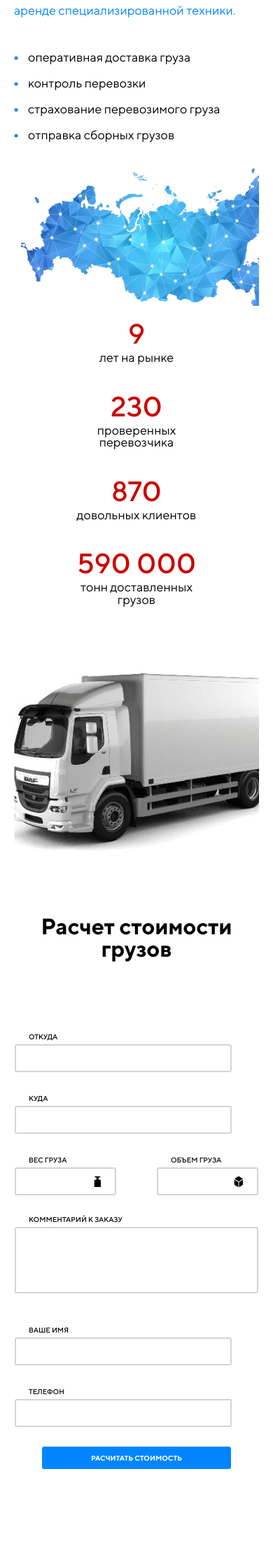
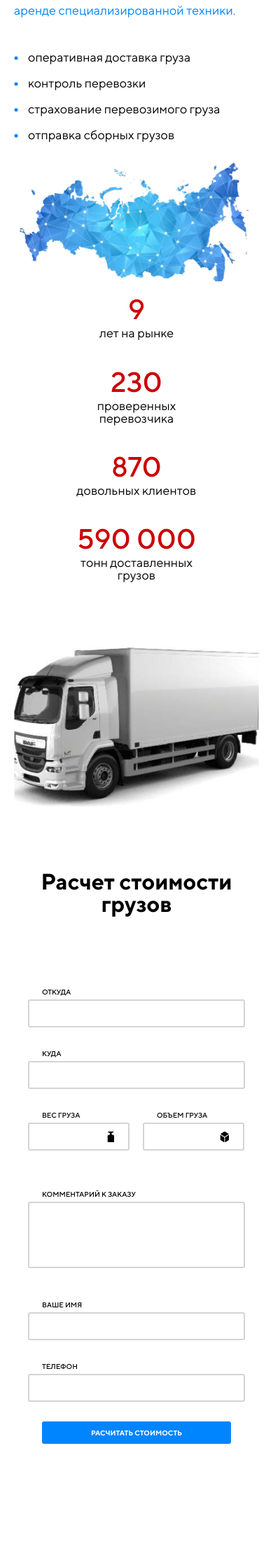
Before and after one commit to Zvermn/autoalyans, a PHP site: page / in a window 390 px wide. Shown: the part 1026-3245 px from the top of the page at 70% size. Run offline with PHP 8.4, Linux system fonts and the light colour scheme; some web fonts are replaced.

Commit message:
поправил адаптив

```diff
--- a/css/media.css
+++ b/css/media.css
@@ -85,14 +85,6 @@
         font-size: 1.12rem;
     }
 
-    .nav{
-        display: flex;
-        flex-flow: column wrap;
-        align-items: center;
-        margin: 0 auto;
-        padding-bottom: unset;
-    }
-
     .header-mail{
         margin-bottom: 20px;
     }
@@ -106,9 +98,9 @@
         box-shadow: unset;
     }
 
-    .weight-wrap {
+    /* .weight-wrap {
         margin-right: auto;
-    }
+    } */
 
     .insurance p{
         max-width: unset;
@@ -129,7 +121,7 @@
     }
 
     .bacground-form{
-        padding: 30px 5px;
+        padding: 30px 0;
         box-shadow: unset;
     }
 
@@ -137,3 +129,45 @@
         padding: 0 10px 0 20px;
     }
 }
+
+@media screen and (max-width: 740px){
+
+    .wrap-form{
+    justify-content: center;
+    padding: 60px;
+    }
+
+    .where-wrap, .from-wrap, .name-wrap, .tel-wrap{
+        margin-right: unset;
+    }
+
+    .form-1 .text-area{
+        flex-basis: 310px;
+    }
+}
+
+@media screen and (max-width: 530px) {
+    .wrap-form{
+        padding: 20px;
+        }
+
+
+}
+
+@media screen and (max-width: 410px) {
+    .wrap-form{
+        padding: unset;
+        }
+
+
+}
+@media screen and (max-width: 620px) {
+    .nav{
+        display: flex;
+flex-flow: column wrap;
+align-items: center;
+margin: 0 auto;
+padding-bottom: unset;
+    }
+
+}
--- a/css/style.css
+++ b/css/style.css
@@ -253,7 +253,7 @@ section {
     box-shadow: 0px 4px 18px rgba(0, 0, 0, 0.3);
     border: 1px solid #ffffff;
     border-radius: 3px;
-    padding: 60px 10px 0 10px ;
+    padding: 60px 20px 0 20px ;
     max-width: 860px;
     width: 100%;
     margin: 0 auto;
@@ -287,12 +287,12 @@ section {
 
 .weight-wrap, .volume-wrap{
     position: relative;
-    flex-basis: 145px;
+    width: fit-content;
+    display: inline-block;
 }
 
 .weight-wrap{
-    margin-right: 20px;
-
+    margin-right: 15px;
 }
 
 .cost-calculation h2{
@@ -304,14 +304,16 @@ section {
 }
 
 .inp-weight, .inp-volume {
-   width: 100%;
+   width: 145px;
 }
 
 .where-wrap, .from-wrap, .name-wrap, .tel-wrap{
     flex-basis: 310px;
-    margin-right: auto;
 }
+.from-wrap, .name-wrap{
+    margin-right: 20px;
 
+}
 
 
 .form-1  div {
@@ -324,7 +326,7 @@ section {
     height: 100%;
    align-content: flex-start;
    margin: 0 auto;
-   max-width: 670px;
+   max-width: 640px;
    width: 100%;
 }
 
@@ -351,6 +353,9 @@ section {
 
 .form-1 input:focus, .form-1 textarea:focus, .send input:focus, .pop-up input:focus {
     border-color: rgba(0, 133, 255, 1);
+}
+.cargo-info-wrap {
+    flex-basis: 310px;
 }
 
 .cargo-wrap {
@@ -602,5 +607,7 @@ footer {
     cursor: pointer;
 }
 
-
+img {
+    width: 100%;
+}
 @import url(/css/media.css);
--- a/index.html
+++ b/index.html
@@ -78,7 +78,7 @@
                 </div>
                 <picture class="white-car">
                     <source srcset="/img/car-1-320.jpg" media="(max-width: 360px)">
-                    <source srcset="/img/car-1-480.jpg" media="(max-width: 480px)  and (min-width: 359px)">
+                    <source srcset="/img/car-1-480.jpg" media="(max-width: 480px)  and (min-width: 361px)">
                     <img src="/img/car-1-1920.jpg" alt="Белая фура">
                 </picture>
             </section>
@@ -95,13 +95,17 @@
                                 <label for="where">Куда</label>
                                 <input type="text" name="where" id="where" class="inp-where">
                             </div>
-                            <div class="weight-wrap">
-                                <label for="weight">Вес груза<div class="icon-inp icon-weight"></div></label>
-                                <input type="text" name="weight" id="weight" class="inp-weight">
-                            </div>
-                            <div class="volume-wrap">
-                                <label for="volume">Объем груза<div class="icon-inp icon-volume"></div></label>
-                                <input type="text" name="volume" id="volume" class="inp-volume">
+                            <div class="cargo-info-wrap">
+                                <div class="weight-wrap">
+                                    <label for="weight">Вес груза</label>
+                                    <input type="text" name="weight" id="weight" class="inp-weight">
+                                    <div class="icon-inp icon-weight"></div>
+                                </div>
+                                <div class="volume-wrap">
+                                    <label for="volume">Объем груза</label>
+                                    <input type="text" name="volume" id="volume" class="inp-volume">
+                                    <div class="icon-inp icon-volume"></div>
+                                </div>
                             </div>
                             <div class="text-area">
                                 <span class="label-textarea">Комментарий к заказу</span>
@@ -141,7 +145,7 @@
                             <source srcset="/img/box-320.jpg" media="(max-width: 370px)">
                             <source srcset="/img/box-480.jpg" media="(max-width: 480px)">
                             <source srcset="/img/box-768.jpg" media="(max-width: 768px)">
-                            <source srcset="/img/box-1024.jpg" media="(max-width: 1024px) and (min-width: 767px)">
+                            <source srcset="/img/box-1024.jpg" media="(max-width: 1024px) and (min-width: 769px)">
                             <img src="/img/box-1920.jpg" alt="Груз в коробках">
                         </picture>
                     </div>
```
